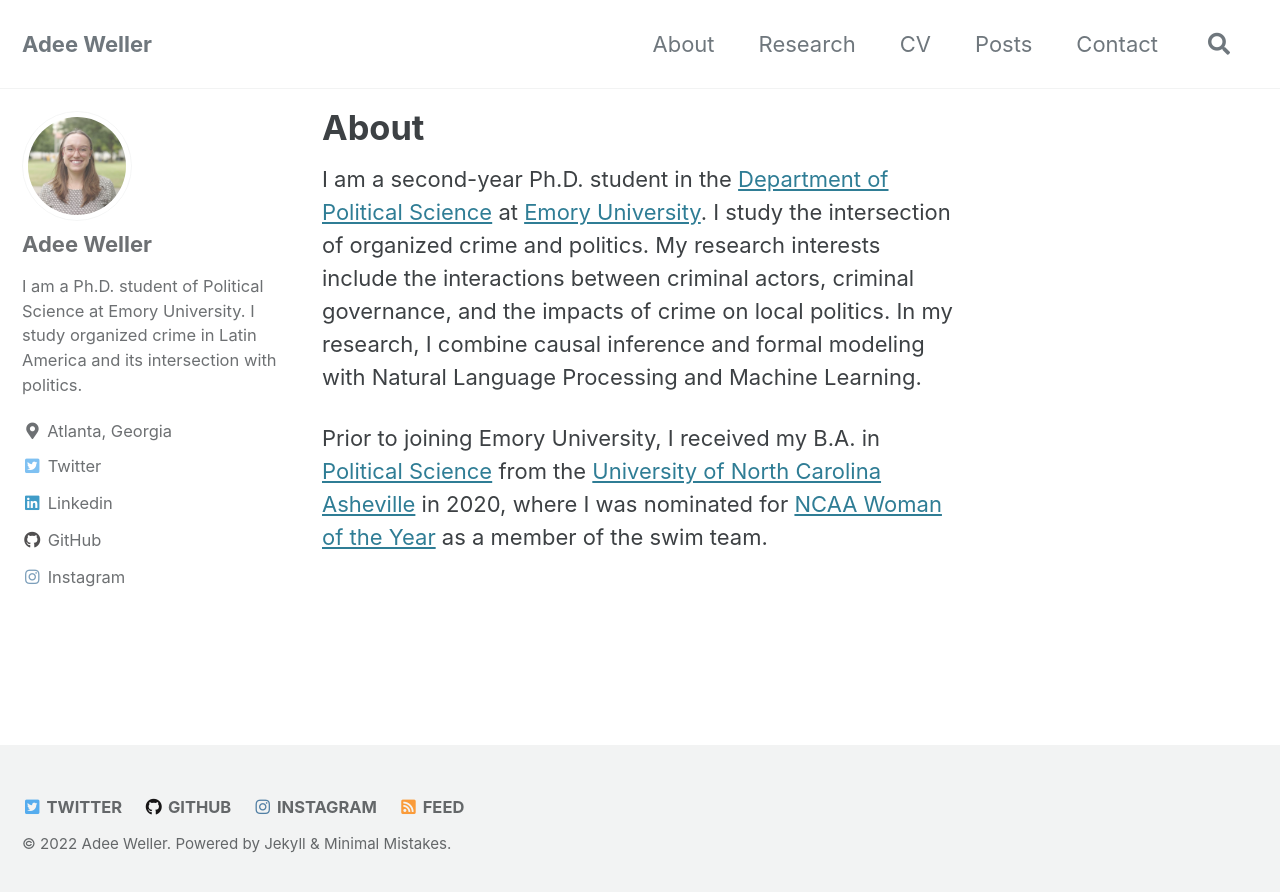
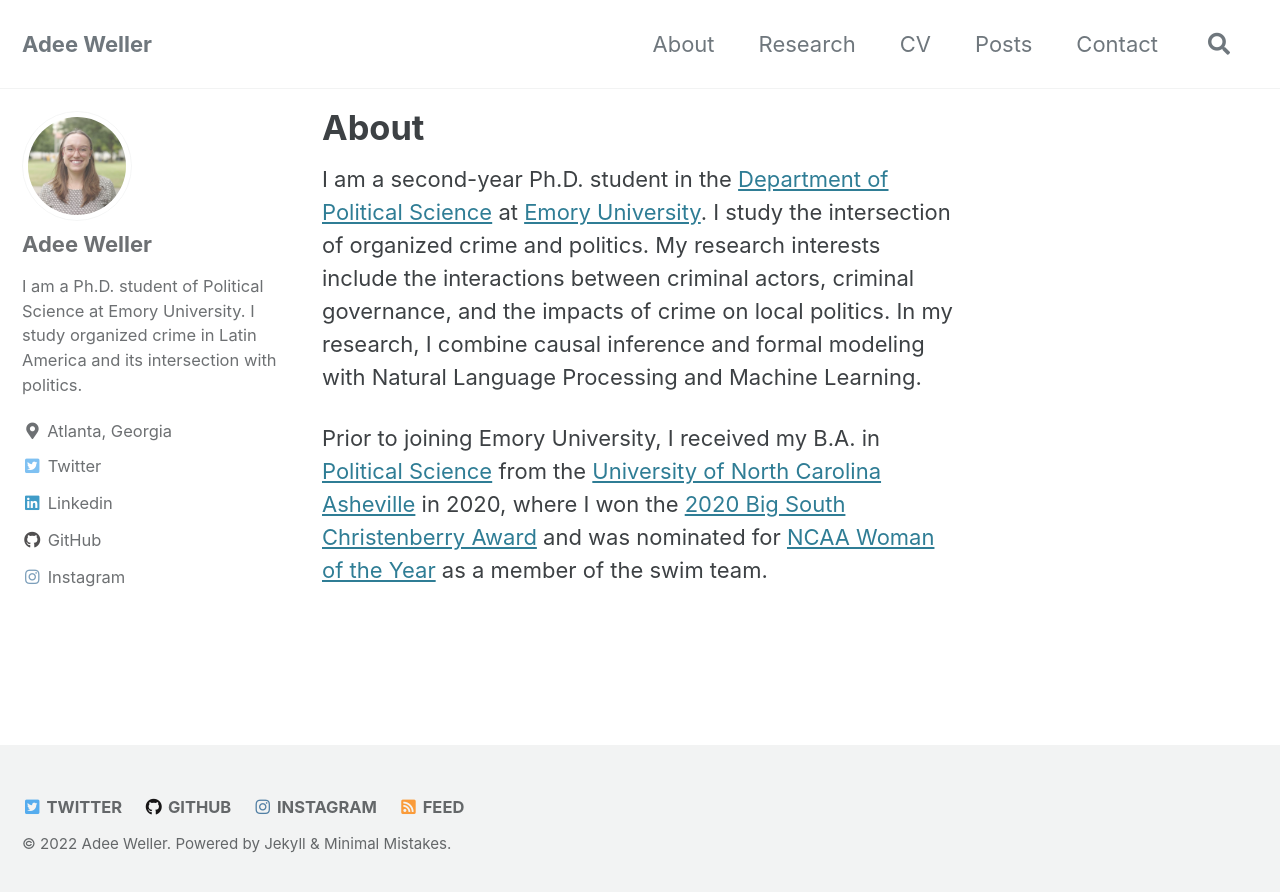
Before and after one commit to adeeweller/adeeweller.github.io, a Jekyll site: the page built from _pages/about.md, in a window 1280 px wide. Shown: the top 892 px of the page. Built offline with Jekyll 4.4.1, drawn with Linux system fonts in a browser that asks for light colours; cached includes are drawn as plain includes.

Commit message:
aboutedit

```diff
--- a/_pages/about.md
+++ b/_pages/about.md
@@ -10,7 +10,7 @@
 My research interests include the interactions between criminal actors, criminal governance, and the impacts of crime on local politics.
 In my research, I combine causal inference and formal modeling with Natural Language Processing and Machine Learning.
 
-Prior to joining Emory University, I received my B.A. in [Political Science](https://politicalscience.unca.edu/) from the [University of North Carolina Asheville](https://www.unca.edu/) in 2020, where I was nominated for [NCAA Woman of the Year](https://uncabulldogs.com/news/2020/5/20/womens-swimming-diving-adee-weller-receives-2020-big-south-christenberry-award.aspx) as a member of the swim team.
+Prior to joining Emory University, I received my B.A. in [Political Science](https://politicalscience.unca.edu/) from the [University of North Carolina Asheville](https://www.unca.edu/) in 2020, where I won the [2020 Big South Christenberry Award](https://uncabulldogs.com/news/2020/5/20/womens-swimming-diving-adee-weller-receives-2020-big-south-christenberry-award.aspx) and was nominated for [NCAA Woman of the Year](https://www.ncaa.org/news/2020/7/14/ncaa-schools-announce-nominees-for-2020-ncaa-woman-of-the-year.aspx) as a member of the swim team.
 
 <!-- ---
 layout: splash
```
